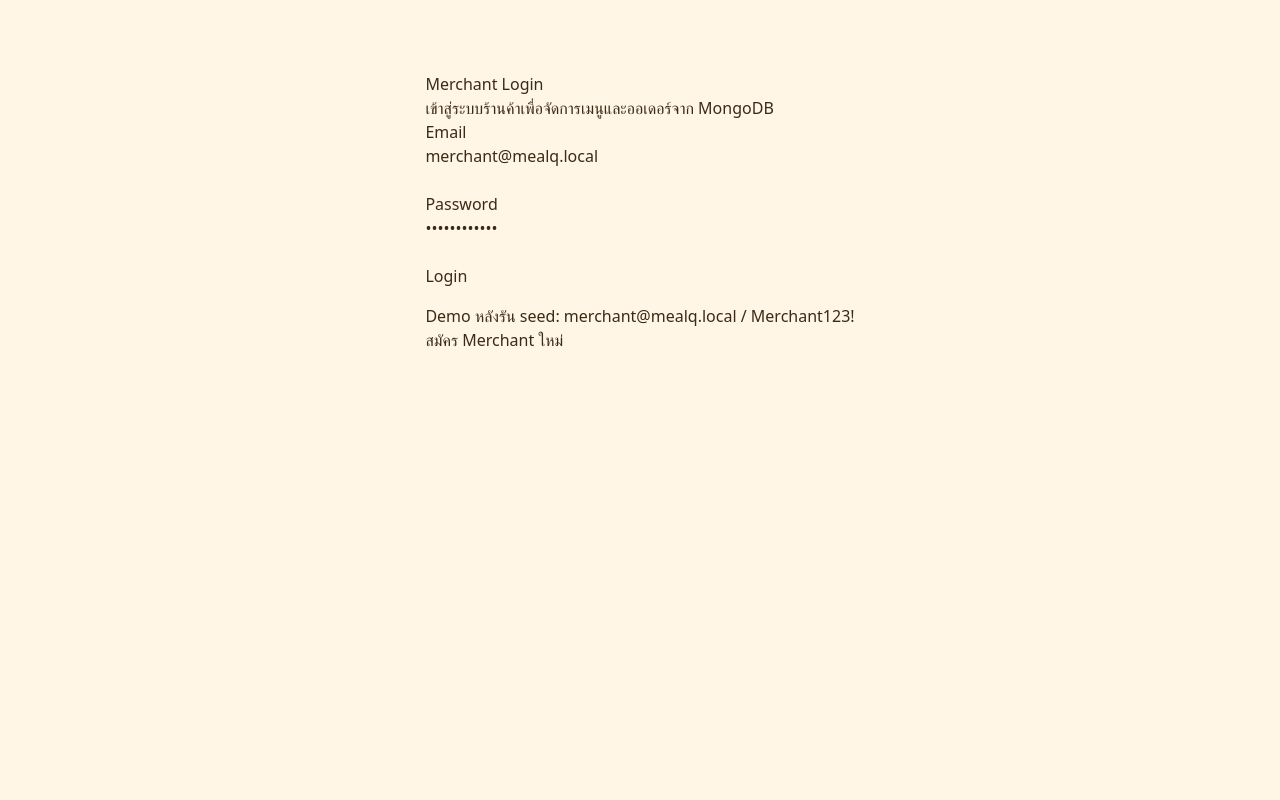
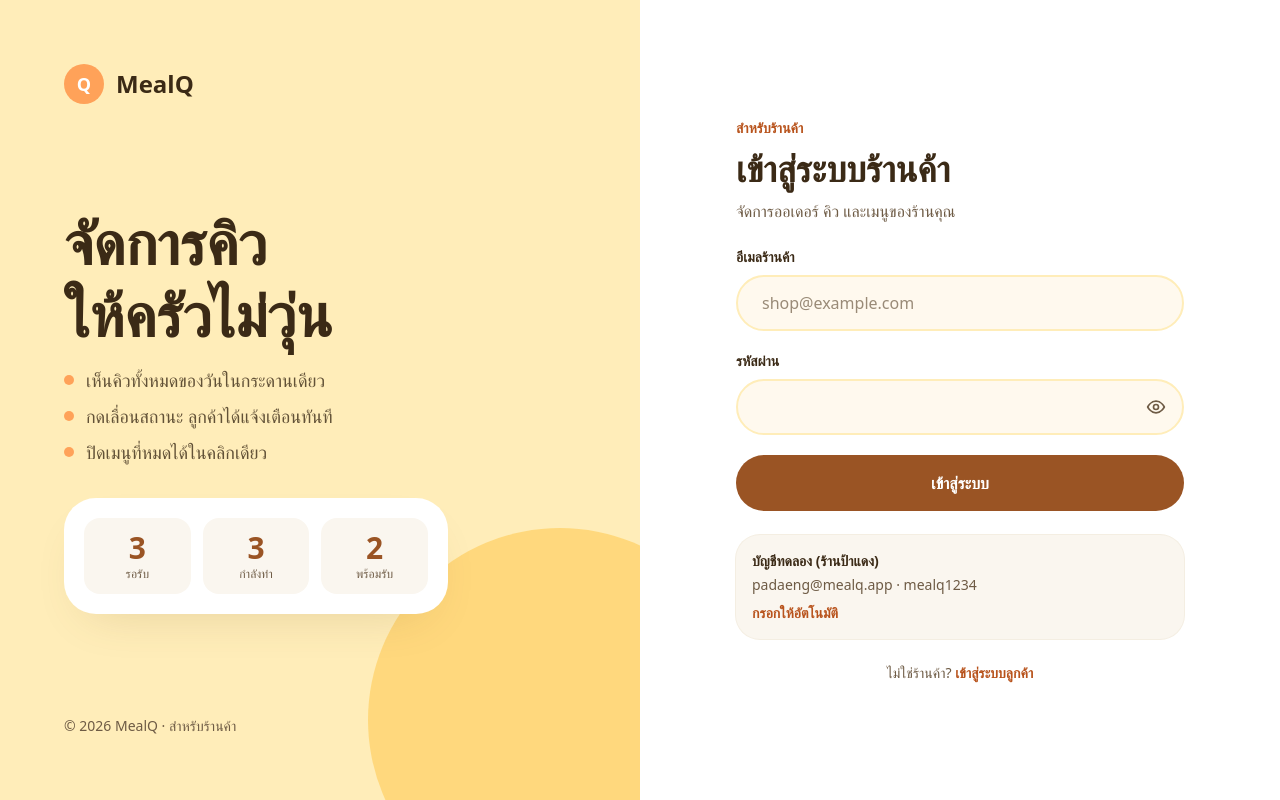
Before and after one commit to MiniProject-Web-MealQ/food-ordering-platform-mongodb, a React (Vite) app in the folder frontend/: page /merchant/login in a window 1280 px wide. Built offline with nearby package versions, Linux system fonts and the light colour scheme; no server answers; a web font is replaced by a local one.

Commit message:
feat(merchant): add merchant login page with demo account
Co-Authored-By: Claude Opus 5.5 <noreply@anthropic.com>

```diff
--- a/frontend/src/pages/merchant/MerchantLogin.jsx
+++ b/frontend/src/pages/merchant/MerchantLogin.jsx
@@ -1,47 +1,163 @@
 import { useState } from "react";
-import { Link, useNavigate } from "react-router";
-import { login } from "@/features/auth/api";
+import { Link, Navigate, useLocation, useNavigate } from "react-router";
+import { Logo, LogoMark } from "@/components/brand/logo";
+import { Alert } from "@/components/ui/alert";
+import { Button } from "@/components/ui/button";
+import { PasswordField } from "@/components/ui/password-field";
+import { focusRing, textLinkClass } from "@/components/ui/styles";
+import { TextField } from "@/components/ui/text-field";
+import { DEMO_ACCOUNT } from "@/features/merchant/mock-data";
+import { readSession, signIn } from "@/features/merchant/store";
+import { usePageTitle } from "@/lib/use-page-title";
+
+const HIGHLIGHTS = [
+  "เห็นคิวทั้งหมดของวันในกระดานเดียว",
+  "กดเลื่อนสถานะ ลูกค้าได้แจ้งเตือนทันที",
+  "ปิดเมนูที่หมดได้ในคลิกเดียว",
+];
+
+const BOARD_PREVIEW = [
+  { label: "รอรับ", count: 3 },
+  { label: "กำลังทำ", count: 3 },
+  { label: "พร้อมรับ", count: 2 },
+];
+
+/** Brand panel beside the form on large screens. Decorative only. */
+function MerchantShowcase() {
+  return (
+    <aside className="relative hidden overflow-hidden bg-mint lg:sticky lg:top-0 lg:flex lg:h-dvh lg:flex-col lg:justify-between lg:p-12 xl:p-16">
+      <div aria-hidden="true" className="pointer-events-none absolute -right-28 -bottom-28 size-96 rounded-full bg-leaf/60" />
+      <div className="relative">
+        <Logo />
+      </div>
+      <div className="relative max-w-lg space-y-8">
+        <div className="space-y-4">
+          <p className="text-5xl leading-[1.2] font-bold text-ink xl:text-6xl">
+            จัดการคิว
+            <br />
+            ให้ครัวไม่วุ่น
+          </p>
+          <ul className="space-y-2 text-lg text-ink/80">
+            {HIGHLIGHTS.map((text) => (
+              <li key={text} className="flex items-center gap-3">
+                <span aria-hidden="true" className="size-2.5 rounded-full bg-brand" />
+                {text}
+              </li>
+            ))}
+          </ul>
+        </div>
+        <div aria-hidden="true" className="grid max-w-sm grid-cols-3 gap-3 rounded-4xl bg-white p-5 shadow-card">
+          {BOARD_PREVIEW.map((column) => (
+            <div key={column.label} className="rounded-2xl bg-cream p-3 text-center">
+              <p className="text-3xl font-bold text-cocoa">{column.count}</p>
+              <p className="text-xs text-ink-soft">{column.label}</p>
+            </div>
+          ))}
+        </div>
+      </div>
+      <p className="relative text-sm text-ink-soft">© 2026 MealQ · สำหรับร้านค้า</p>
+    </aside>
+  );
+}
 
 function MerchantLogin() {
+  usePageTitle("เข้าสู่ระบบร้านค้า");
   const navigate = useNavigate();
-  const [email, setEmail] = useState("merchant@mealq.local");
-  const [password, setPassword] = useState("Merchant123!");
-  const [error, setError] = useState("");
-  const [pending, setPending] = useState(false);
+  const location = useLocation();
+  const [alreadySignedIn] = useState(() => Boolean(readSession()));
+  const [email, setEmail] = useState("");
+  const [password, setPassword] = useState("");
+  const [error, setError] = useState(null);
 
-  async function handleSubmit(event) {
+  const destination = location.state?.from ?? "/merchant/dashboard";
+
+  if (alreadySignedIn) return <Navigate to={destination} replace />;
+
+  function handleSubmit(event) {
     event.preventDefault();
-    setPending(true);
-    setError("");
-    const result = await login({ email, password, rememberMe: true, portal: "MERCHANT" });
-    setPending(false);
-    if (!result.ok) {
-      setError(result.error.message);
+    if (!email.trim() || !password) {
+      setError({ title: "กรอกอีเมลและรหัสผ่านให้ครบ" });
       return;
     }
-    navigate("/merchant/dashboard", { replace: true });
+    // MOCK: replace with login() from features/auth/api.js using portal "MERCHANT".
+    const matches = email.trim().toLowerCase() === DEMO_ACCOUNT.email && password === DEMO_ACCOUNT.password;
+    if (!matches) {
+      setError({ title: "อีเมลหรือรหัสผ่านไม่ถูกต้อง", invalid: true });
+      return;
+    }
+    signIn({ email: DEMO_ACCOUNT.email, name: DEMO_ACCOUNT.name, signed_in_at: Date.now() });
+    navigate(destination, { replace: true });
+  }
+
+  function fillDemo() {
+    setEmail(DEMO_ACCOUNT.email);
+    setPassword(DEMO_ACCOUNT.password);
+    setError(null);
   }
 
   return (
-    <main style={{ maxWidth: 520, margin: "48px auto", padding: 24 }}>
-      <h1>Merchant Login</h1>
-      <p>เข้าสู่ระบบร้านค้าเพื่อจัดการเมนูและออเดอร์จาก MongoDB</p>
-      {error && <p style={{ color: "crimson" }}>{error}</p>}
-      <form onSubmit={handleSubmit}>
-        <label htmlFor="merchant-email">Email</label>
-        <br />
-        <input id="merchant-email" type="email" value={email} onChange={(e) => setEmail(e.target.value)} required />
-        <br /><br />
-        <label htmlFor="merchant-password">Password</label>
-        <br />
-        <input id="merchant-password" type="password" value={password} onChange={(e) => setPassword(e.target.value)} required />
-        <br /><br />
-        <button type="submit" disabled={pending}>{pending ? "กำลังเข้าสู่ระบบ..." : "Login"}</button>
-      </form>
-      <p style={{ marginTop: 16 }}>
-        Demo หลังรัน seed: merchant@mealq.local / Merchant123!
-      </p>
-      <Link to="/register?role=merchant">สมัคร Merchant ใหม่</Link>
+    <main className="flex min-h-dvh flex-1 flex-col bg-page lg:grid lg:grid-cols-2 lg:bg-white">
+      <MerchantShowcase />
+      <div className="flex flex-1 items-center justify-center px-4 py-8 sm:py-12 lg:px-12 lg:py-16">
+        <div className="w-full max-w-md space-y-6 rounded-4xl bg-white px-6 py-8 shadow-card sm:px-8 sm:py-10 lg:rounded-none lg:p-0 lg:shadow-none">
+          <header className="space-y-2">
+            <Link to="/" aria-label="MealQ หน้าแรก" className={`mb-4 inline-block rounded-full lg:hidden ${focusRing}`}>
+              <LogoMark className="size-14 text-2xl" />
+            </Link>
+            <p className="text-sm font-semibold text-brand-ink">สำหรับร้านค้า</p>
+            <h1 className="text-3xl leading-tight font-bold text-ink sm:text-4xl">เข้าสู่ระบบร้านค้า</h1>
+            <p className="text-ink-soft">จัดการออเดอร์ คิว และเมนูของร้านคุณ</p>
+          </header>
+
+          <form onSubmit={handleSubmit} noValidate className="space-y-5">
+            {error && <Alert tone="error" title={error.title} />}
+            <TextField
+              id="merchant-email"
+              name="email"
+              type="email"
+              label="อีเมลร้านค้า"
+              autoComplete="email"
+              inputMode="email"
+              placeholder="shop@example.com"
+              required
+              value={email}
+              invalid={error?.invalid}
+              onChange={(e) => setEmail(e.target.value)}
+            />
+            <PasswordField
+              id="merchant-password"
+              name="password"
+              label="รหัสผ่าน"
+              autoComplete="current-password"
+              required
+              value={password}
+              invalid={error?.invalid}
+              onChange={(e) => setPassword(e.target.value)}
+            />
+            <Button type="submit" variant="cocoa" fullWidth>
+              เข้าสู่ระบบ
+            </Button>
+          </form>
+
+          {/* MOCK: demo credentials; remove once merchant accounts come from the API. */}
+          <div className="rounded-3xl bg-cream p-4 text-sm text-ink-soft ring-1 ring-haze">
+            <p className="font-semibold text-ink">บัญชีทดลอง (ร้านป้าแดง)</p>
+            <p className="mt-1 break-all">
+              {DEMO_ACCOUNT.email} · {DEMO_ACCOUNT.password}
+            </p>
+            <button type="button" onClick={fillDemo} className={`mt-2 ${textLinkClass}`}>
+              กรอกให้อัตโนมัติ
+            </button>
+          </div>
+
+          <p className="text-center text-sm text-ink-soft">
+            ไม่ใช่ร้านค้า?{" "}
+            <Link to="/login" className={textLinkClass}>
+              เข้าสู่ระบบลูกค้า
+            </Link>
+          </p>
+        </div>
+      </div>
     </main>
   );
 }
```
